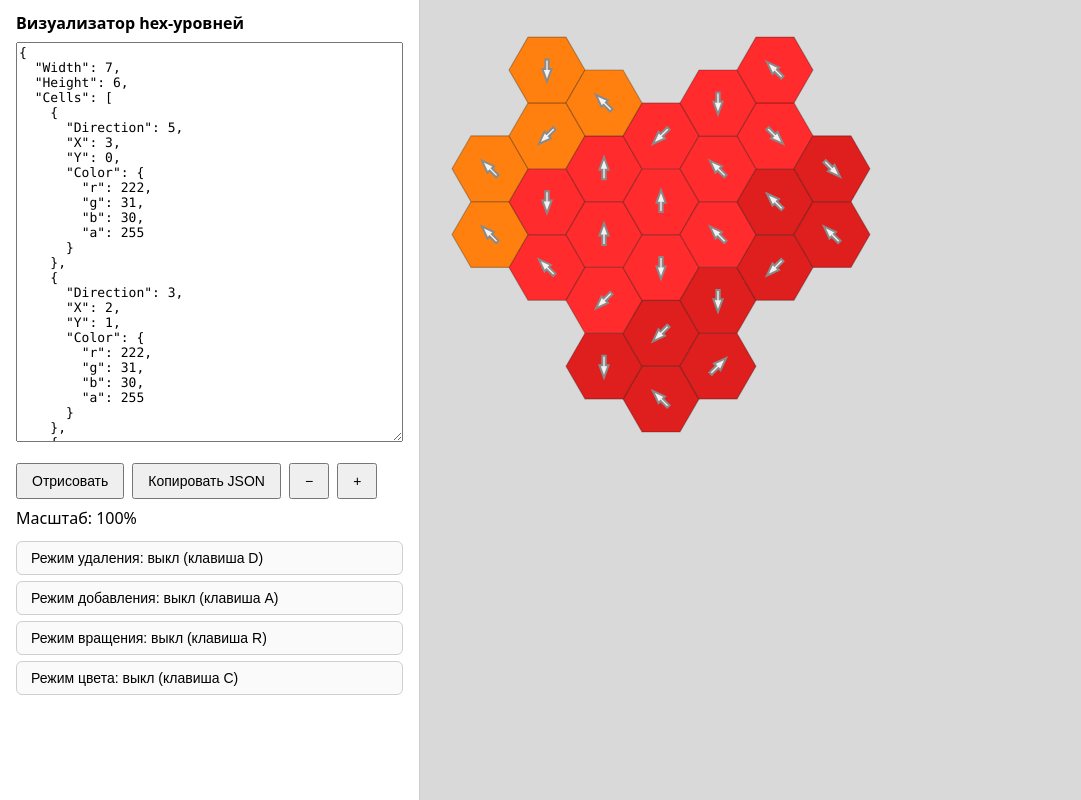
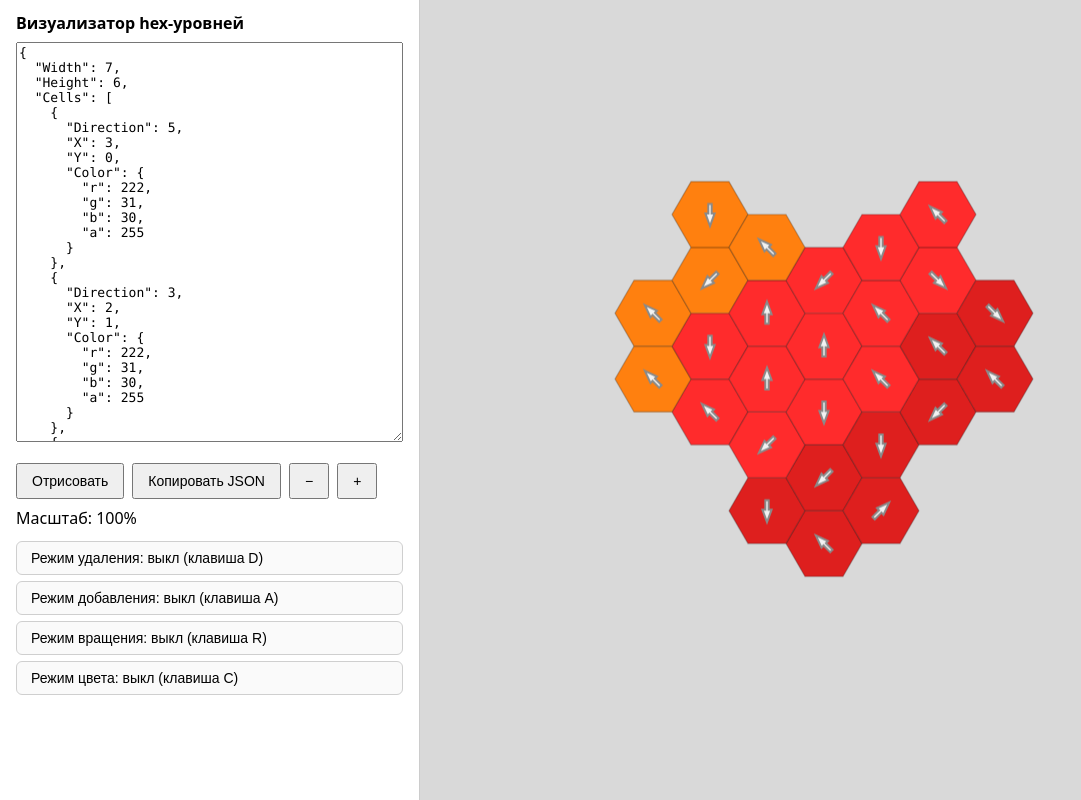
Before and after one commit to GreenTrainStudio/HexaEditor, a plain HTML site: page index.html in a window 1280 px wide. Shown: the whole page, without its empty margins (0-1081 px from the left). Drawn offline with Linux system fonts and the light colour scheme.

Commit message:
Center level in viewport on initial load

```diff
--- a/index.html
+++ b/index.html
@@ -221,7 +221,13 @@
       });
     }
 
-    function safeRender() {
+    function centerLevelInViewport() {
+      panX = (viewport.clientWidth - canvas.width * currentZoom) / 2;
+      panY = (viewport.clientHeight - canvas.height * currentZoom) / 2;
+      applyZoom();
+    }
+
+    function safeRender(centerInViewport = false) {
       try {
         error.textContent = '';
         const level = JSON.parse(input.value);
@@ -229,6 +235,7 @@
           throw new Error('В JSON отсутствует массив Cells.');
         }
         render(level);
+        if (centerInViewport) centerLevelInViewport();
       } catch (e) {
         error.textContent = `Ошибка: ${e.message}`;
       }
@@ -716,7 +723,7 @@
     });
 
     applyZoom();
-    safeRender();
+    safeRender(true);
   </script>
 </body>
 </html>
```
